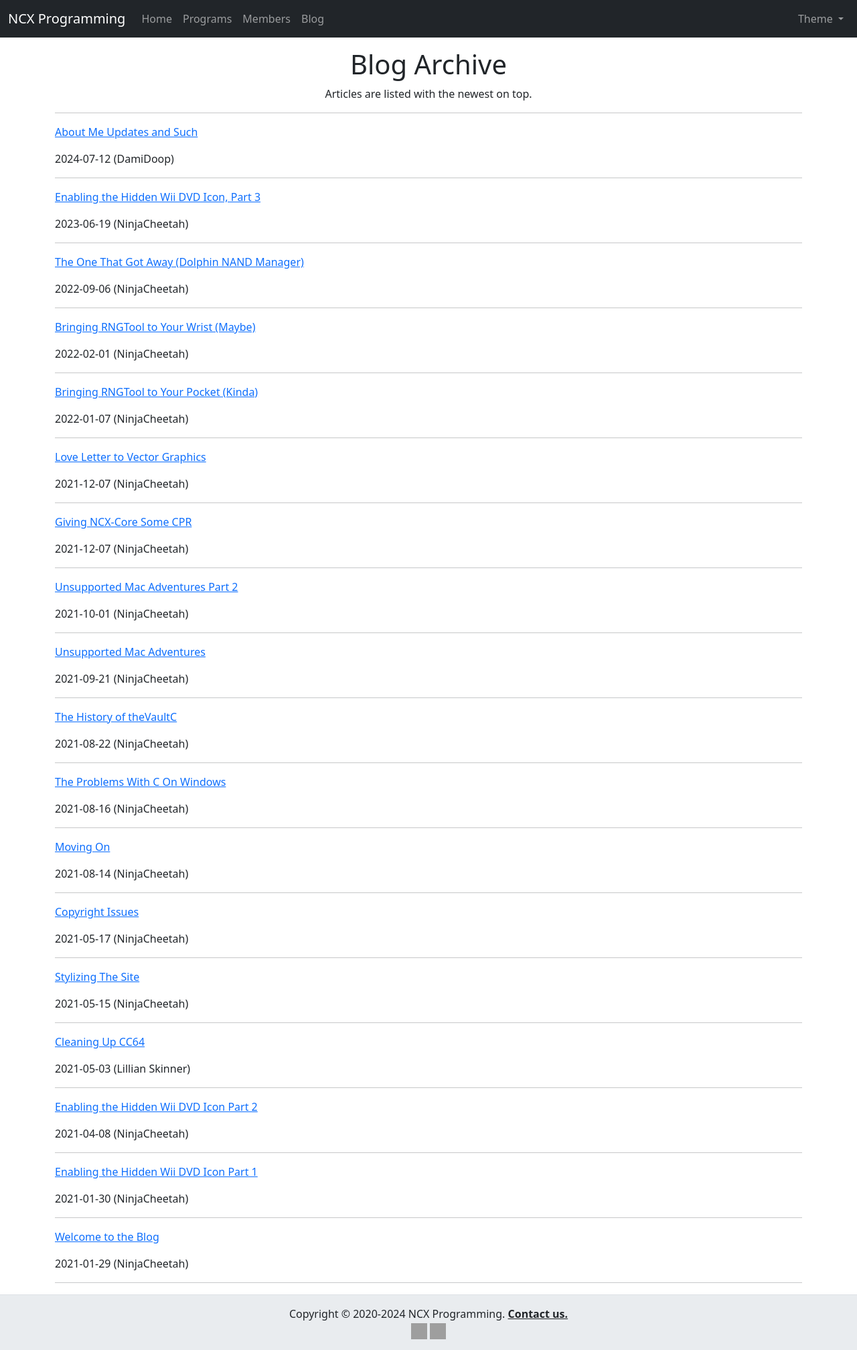
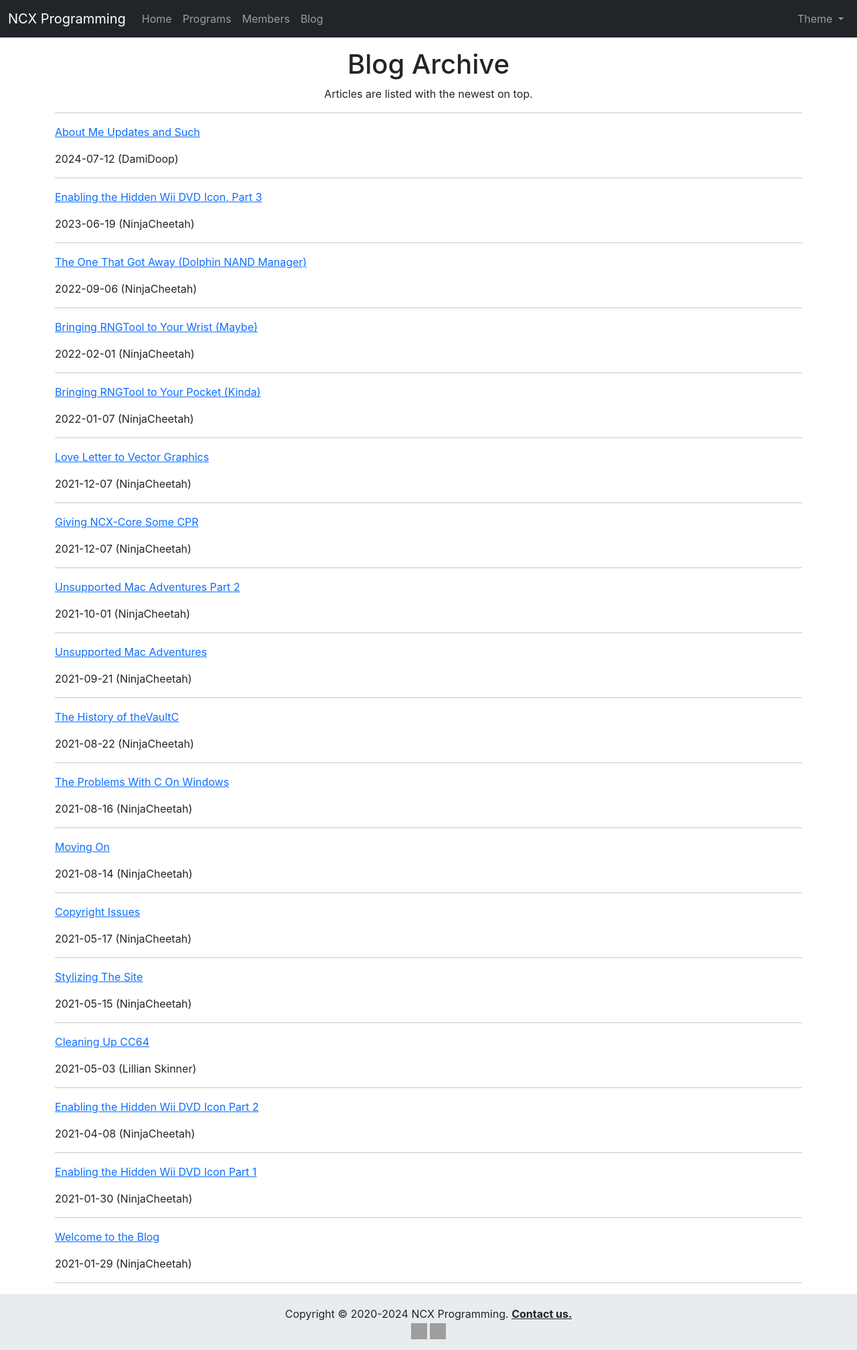
Before and after one commit to NCX-Programming/site, a Jekyll site: the page built from blog.html, in a window 1280 px wide. Shown: the whole page at 67% size. Built offline with Jekyll 4.4.1, drawn with Linux system fonts in a browser that asks for light colours; some web fonts are replaced; grey boxes are pictures that could not be loaded.

Commit message:
Switch to using Inter globally

```diff
--- a/assets/css/style.css
+++ b/assets/css/style.css
@@ -1,5 +1,6 @@
 @import '/assets/bootstrap/css/bootstrap.min.css';
 @import '/assets/css/members.css';
+@import url("https://rsms.me/inter/inter.css");
 
 html {
     min-height: 100%;
@@ -8,4 +9,13 @@ html {
 
 body {
     margin: 0 0 100px;
+    font-family: Inter, sans-serif; !important;
 }
+
+:root {
+    font-family: Inter, sans-serif; !important;
+    font-feature-settings: 'liga' 1, 'calt' 1; /* fix for Chrome */
+}
+@supports (font-variation-settings: normal) {
+    :root { font-family: InterVariable, sans-serif; }
+}
```
